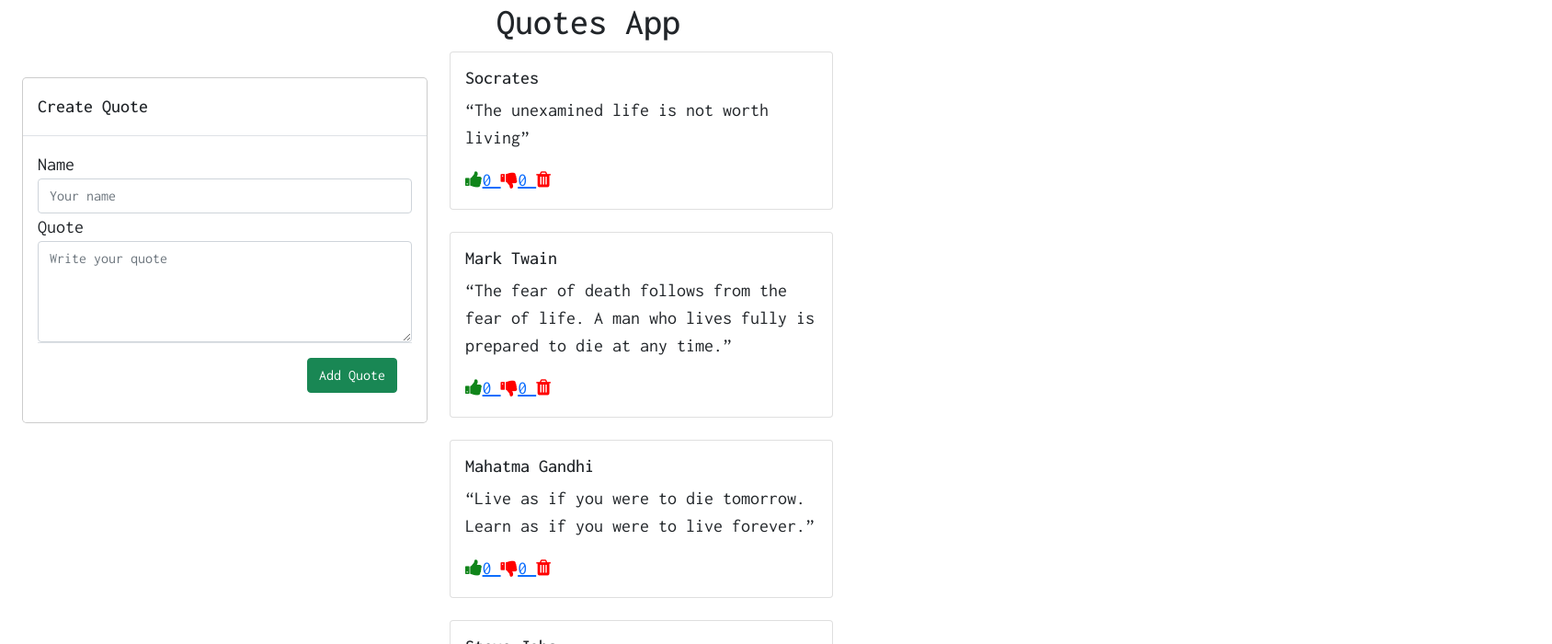
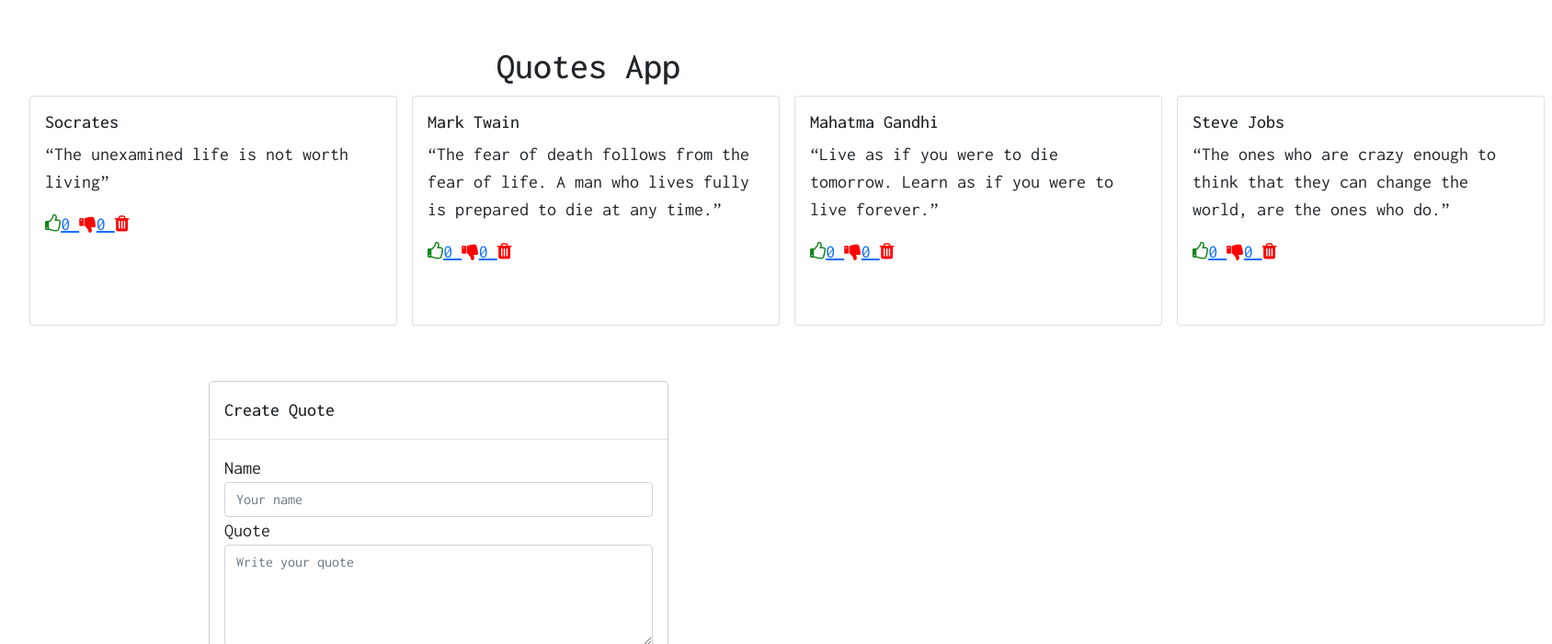
Before and after one commit to Kirugik/quotes-app, an Angular app: page / in a window 1280 px wide. Shown: the top 700 px of the page at 92% size, 1688 px wide, since content can reach past the window. Built offline with nearby package versions, Linux system fonts and the light colour scheme.

Commit message:
Add styles to the quotes page

```diff
--- a/angular.json
+++ b/angular.json
@@ -28,7 +28,7 @@
             ],
             "styles": [
               "node_modules/bootstrap/dist/css/bootstrap.min.css",
-              "node_modules/font-awesome/css/font-awesome.css",
+              "node_modules/font-awesome/css/font-awesome.min.css",
               "src/styles.css"
             ],
             "scripts": [
--- a/src/app/app.component.html
+++ b/src/app/app.component.html
@@ -1,4 +1,4 @@
-<h1 class="text-center">Quotes App</h1>
+<h1 class="text-center mt-5">Quotes App</h1>
 <div class="row row-cols-2">
   <div class="col-md-9 p-6">
     <app-quotes></app-quotes>
--- a/src/app/quotes/quotes/quotes.component.html
+++ b/src/app/quotes/quotes/quotes.component.html
@@ -1,24 +1,16 @@
-<div class="body">
-  <div class='container-fluid'>
-    <div class='row'>
-      <div class='col-md-6'>
-        <div>
-          <app-create-quote (addQuote)="newQuote($event)"></app-create-quote>
-         </div>
-
-      </div>
-      <div class='row col-md-6'>
-
+<!-- quotes page -->
+<div class='container'>
+  <div class='main d-flex flex-column'>
+    <!-- existing quotes page -->
+    <div class='quotes d-flex flex-row'>
         <div *ngFor='let quote of quotes;let delete =index' class="mb-4 d-flex align-items-stretch">
-            <div class="card" style="width: 40rem;">
+          <div class="card mx-2" style="width: 400px; height: 250px;">
               <div class="card-body">
                 <h5 class="card-title">{{quote.author}}</h5>
-                  <!-- <h6 class="card-subtitle mb-2">{{quote.title}}</h6> -->
                 <p class="card-text">{{quote.quote}}</p>
-                  <!-- <span class="row">Submited By:<p>{{quote.submitedBy}}</p></span> -->
                 <span class="rows">
                   <a class="pr-5">
-                      <i style='color:rgb(16, 133, 26)'(click)='upVote(quote)' class="fa fa-thumbs-up"></i>{{quote.upvote}}
+                    <i style='color:rgb(16, 133, 26)'(click)='upVote(quote)' class="fa fa-thumbs-o-up"></i>{{quote.upvote}}
                   </a>
                   <a class="pr-5">
                     <i style='color:red' (click)='downVote(quote)' class="fa fa-thumbs-down"></i>{{quote.downvote}}
@@ -31,6 +23,9 @@
             </div>
       </div>
     </div>
+    <!-- create quote form -->
+    <div class='create-quote mt-2'>
+      <app-create-quote (addQuote)="newQuote($event)"></app-create-quote>
     </div>
   </div>
 </div>
--- a/src/app/quotes/quotes/quotes.component.ts
+++ b/src/app/quotes/quotes/quotes.component.ts
@@ -27,10 +27,8 @@
   newQuote(quote:any) {
     quote.id = this.getCurrentId();
     quote.author= quote.author;
-    // quote.title=quote.title;
     quote.quote=quote.quote;
-    // quote.submitedBy=quote.submitedBy;
-    this.quotes.unshift(quote)
+    this.quotes.push(quote);
   }
   upVote(quote:any){
     quote.upvote= quote.upvote+1;
```
Lines whose indentation alone changed are shown as unchanged.
